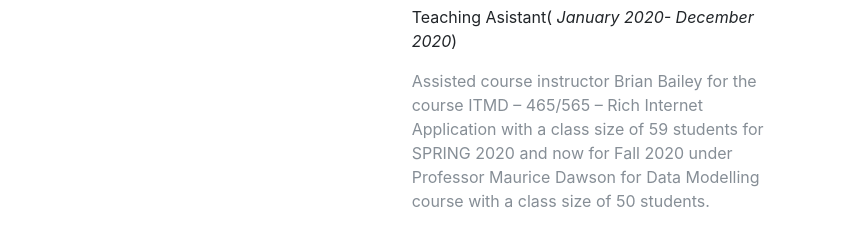
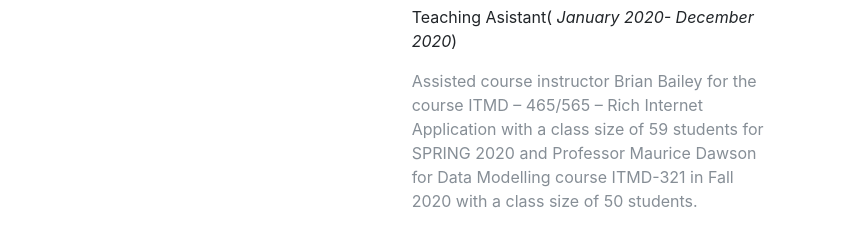
Before and after one commit to smohammednasir/Tasmia-Portfolio, a website with bundled scripts: page index.html in a window 1280 px wide. Shown: the part 1106-1340 px from the top of the page, 0-867 px from the left. Built offline with nearby package versions, Linux system fonts and the light colour scheme; files whose address does not match are found by name.

Commit message:
Changes Updated

```diff
--- a/index.html
+++ b/index.html
@@ -127,7 +127,7 @@
                         <h3>Illinois Institute of Technology</h3>
                         <p>Teaching Asistant(<em> January 2020- December 2020</em>)</p>
                         <p class="text-muted mb-0">
-                           Assisted course instructor Brian Bailey for the course ITMD – 465/565 – Rich Internet Application with a class size of 59 students for SPRING 2020 and now for Fall 2020 under Professor Maurice Dawson for Data Modelling course with a class size of 50 students.<br>
+                           Assisted course instructor Brian Bailey for the course ITMD – 465/565 – Rich Internet Application with a class size of 59 students for SPRING 2020 and Professor Maurice Dawson for Data Modelling course ITMD-321 in Fall 2020 with a class size of 50 students.<br>
                         </p>
                      </div>
 					 <div class="col-lg-4 mx-auto">
```
